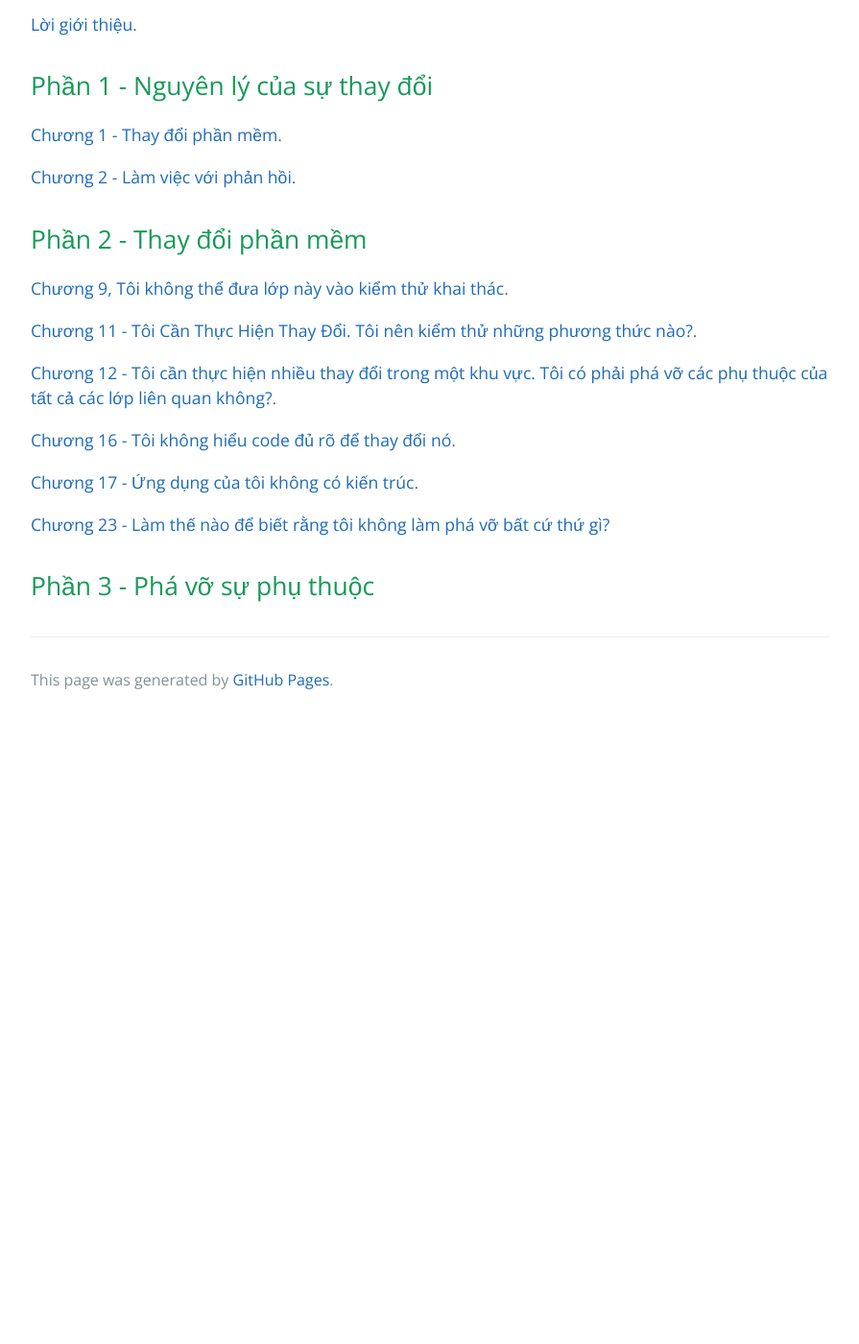
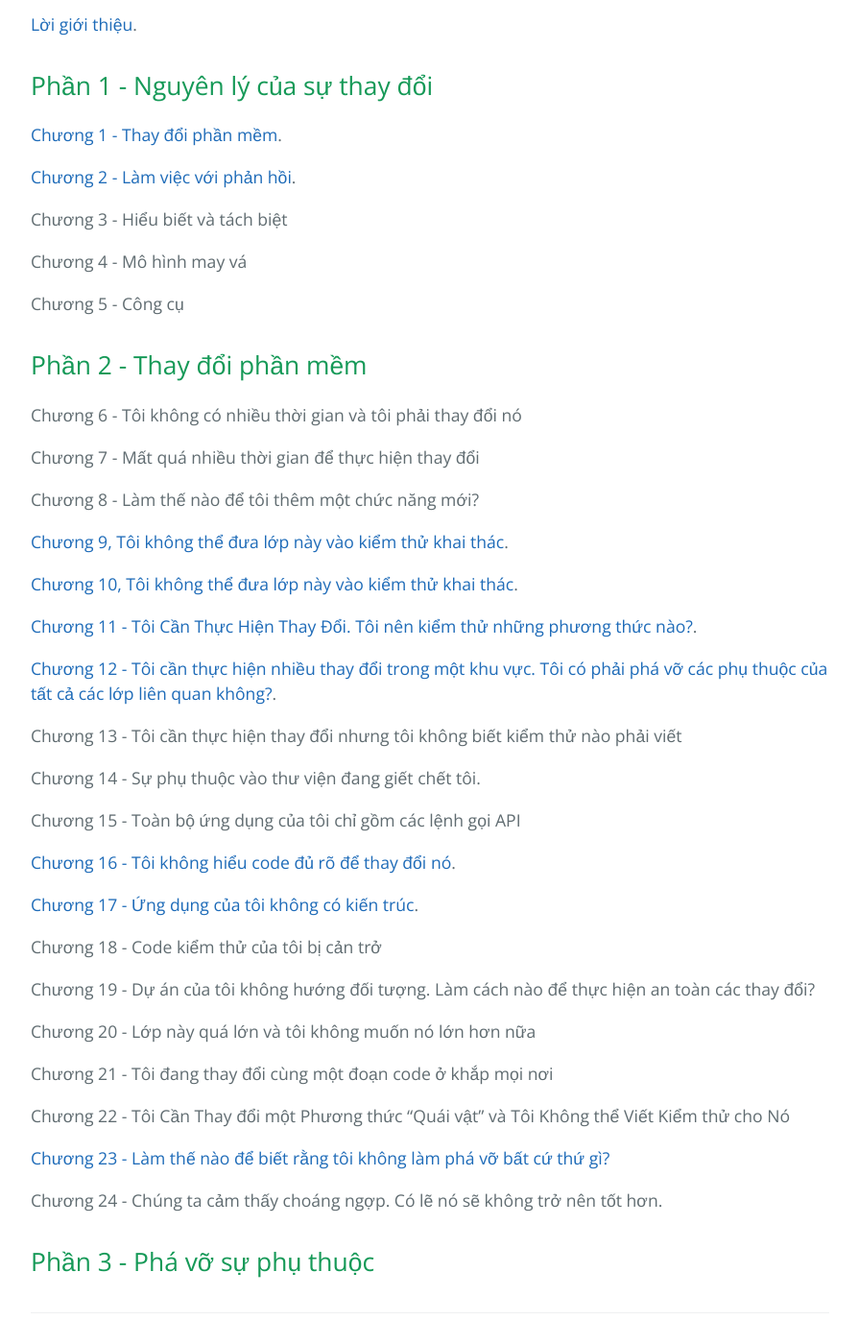
Before and after one commit to HaiBV/haibv.github.io, a Jekyll site: the page built from working-effectively-with-legacy-code/contents.md, in a window 1280 px wide and 1400 px high, scrolled down 425 px. Shown: the whole window at 96% size, without its empty margins (192-1087 px from the left). Built offline with Jekyll 4.4.1, drawn with Linux system fonts in a browser that asks for light colours; before the commit the page ends 1177 px from its top, so only the background shows below that.

Commit message:
Book - Working Efectively with Legacy Code - P2 - C10

```diff
--- a/working-effectively-with-legacy-code/contents.md
+++ b/working-effectively-with-legacy-code/contents.md
@@ -14,18 +14,49 @@ layout: default
 
 [Chương 2 - Làm việc với phản hồi](./chapter-2-working-with-feedback.html).
 
+Chương 3 - Hiểu biết và tách biệt
+
+Chương 4 - Mô hình may vá
+
+Chương 5 - Công cụ
+
 ## Phần 2 - Thay đổi phần mềm
 
+Chương 6 - Tôi không có nhiều thời gian và tôi phải thay đổi nó
+
+Chương 7 - Mất quá nhiều thời gian để thực hiện thay đổi
+
+Chương 8 - Làm thế nào để tôi thêm một chức năng mới?
+
 [Chương 9, Tôi không thể đưa lớp này vào kiểm thử khai thác](./chapter-9-i-cant-get-this-class-into-a-test-harness.html).
+
+[Chương 10, Tôi không thể đưa lớp này vào kiểm thử khai thác](./chapter-10-i-cant-run-this-method-in-a-test-harness.html).
 
 [Chương 11 - Tôi Cần Thực Hiện Thay Đổi. Tôi nên kiểm thử những phương thức nào?](./chapter-11-i-need-to-make-a-change-what-methods-should-i-test.html).
 
 [Chương 12 - Tôi cần thực hiện nhiều thay đổi trong một khu vực. Tôi có phải phá vỡ các phụ thuộc của tất cả các lớp liên quan không?](./chapter-12-i-need-to-make-many-changes-in-one-area-do-i-have-to-break-dependencies-for-all-the-classes-involved.html).
 
+Chương 13 - Tôi cần thực hiện thay đổi nhưng tôi không biết kiểm thử nào phải viết
+
+Chương 14 - Sự phụ thuộc vào thư viện đang giết chết tôi.
+
+Chương 15 - Toàn bộ ứng dụng của tôi chỉ gồm các lệnh gọi API
+
 [Chương 16 - Tôi không hiểu code đủ rõ để thay đổi nó](./chapter-16-i-dont-understand-the-code-well-enough-to-change-it.html).
 
 [Chương 17 - Ứng dụng của tôi không có kiến trúc](./chapter-17-my-application-has-no-strucute.html).
 
+Chương 18 - Code kiểm thử của tôi bị cản trở
+
+Chương 19 - Dự án của tôi không hướng đối tượng. Làm cách nào để thực hiện an toàn các thay đổi?
+
+Chương 20 - Lớp này quá lớn và tôi không muốn nó lớn hơn nữa
+
+Chương 21 - Tôi đang thay đổi cùng một đoạn code ở khắp mọi nơi
+
+Chương 22 - Tôi Cần Thay đổi một Phương thức "Quái vật" và Tôi Không thể Viết Kiểm thử cho Nó
+
 [Chương 23 - Làm thế nào để biết rằng tôi không làm phá vỡ bất cứ thứ gì?](./chapter-23-how-do-i-know-that-im-not-breaking-anything.html)
 
+Chương 24 - Chúng ta cảm thấy choáng ngợp. Có lẽ nó sẽ không trở nên tốt hơn.
 ## Phần 3 - Phá vỡ sự phụ thuộc
```
Also changed, not shown: working-effectively-with-legacy-code/chapter-10-i-cant-run-this-method-in-a-test-harness.md (+22 -0 lines).
